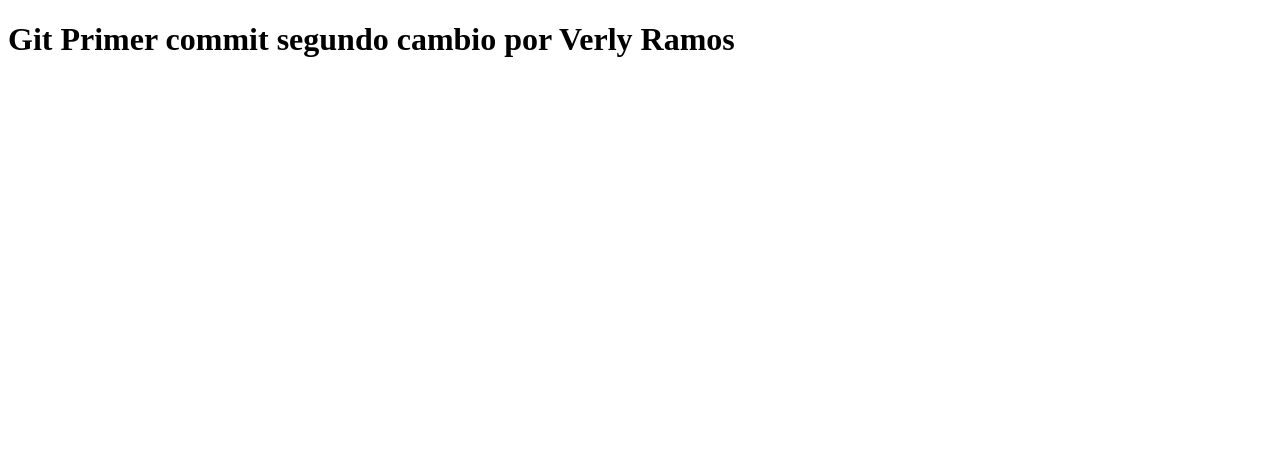
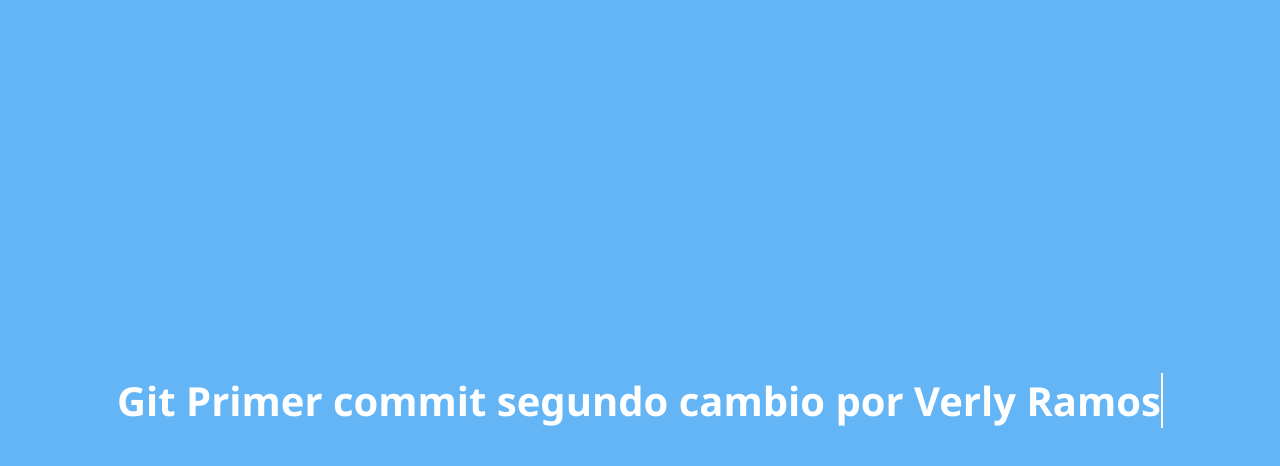
Before and after one commit to verly2001/git, a plain HTML site: page index.html in a window 1280 px wide. Drawn offline with Linux system fonts and the light colour scheme.

Commit message:
te hice el index mas lindo :D

```diff
--- a/index.html
+++ b/index.html
@@ -1,15 +1,32 @@
-<!DOCTYPE html>
+<!--<!DOCTYPE html>
 <html lang="en">
     <head>
         <title></title>
         <meta charset="UTF-8">
         <meta name="viewport" content="width=device-width, initial-scale=1">
-        <link href="css/style.css" rel="stylesheet">
+        <link rel="stylesheet" href="styles.css">
     </head>
     <body>
-
+    <div>
         <h1>
             Git Primer commit segundo cambio por Verly Ramos
         </h1>
-    </body>
+</body>
+</html> -->
+
+<!DOCTYPE html>
+<html lang="en">
+<head>
+    <meta charset="UTF-8">
+    <meta name="viewport" content="width=device-width, initial-scale=1.0">
+    <title>Hay te hice lo hice mas bonito :D</title>
+    <link rel="stylesheet" href="styles.css">
+    <link rel="javascript" href="script.js">
+</head>
+<body>
+    <div>
+        <h1 id="typewriter"></h1>
+    </div>
+    <script src="script.js"></script>
+</body>
 </html>
--- /dev/null
+++ b/script.js
@@ -0,0 +1,14 @@
+const text = "Git Primer commit segundo cambio por Verly Ramos";
+const h1 = document.getElementById("typewriter");
+
+let index = 0;
+
+function typeWriter() {
+    if (index < text.length) {
+        h1.textContent += text.charAt(index);
+        index++;
+        setTimeout(typeWriter, 45); // velocidad de escritura (100ms por letra)
+    }
+}
+
+window.onload = typeWriter;
--- a/styles.css
+++ b/styles.css
@@ -0,0 +1,48 @@
+/*{
+    margin: 0;
+    padding: 0;
+    box-sizing: border-box;
+}
+
+div {
+    background-color: lightblue;
+    height: 100vh;
+    display: flex;
+    justify-content: center;
+    align-items: center;
+}
+
+h1{
+    font-family: Arial, Helvetica, sans-serif;
+    font-size: 3rem;
+    color: white;
+}/////*/
+
+* {
+    margin: 0;
+    padding: 0;
+    box-sizing: border-box;
+}
+
+body {
+    font-family: 'Segoe UI', Tahoma, Geneva, Verdana, sans-serif;
+    background-color: #e3f2fd;
+}
+
+div {
+    background-color: #64b5f6;
+    height: 100vh;
+    display: flex;
+    justify-content: center;
+    align-items: center;
+    padding: 20px;
+    text-align: center;
+}
+
+h1 {
+    font-size: 2.5rem;
+    color: white;
+    border-right: 2px solid white;
+    white-space: nowrap;
+    overflow: hidden;
+}
```
